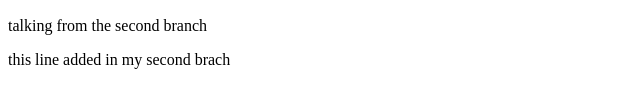
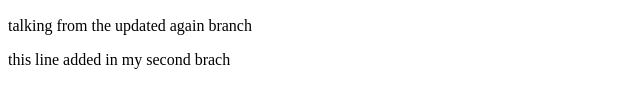
Before and after one commit to ashraful547/my-first-website, a plain HTML site: page index.html in a window 1280 px wide. Shown: the part 401-508 px from the top of the page, 0-640 px from the left. Drawn offline with Linux system fonts and the light colour scheme.

Commit message:
changing same thing

```diff
--- a/index.html
+++ b/index.html
@@ -11,8 +11,9 @@
     <h5>ok i agreee with you</h5>
     <h1>lets go for a party</h1>
     <img src="flag.png" alt="">
-    <p>talking from the second branch</p>
+    <p>talking from the updated again branch</p>
     <p>this line added in my second brach</p>
+
 
 </body>
 </html>
```
